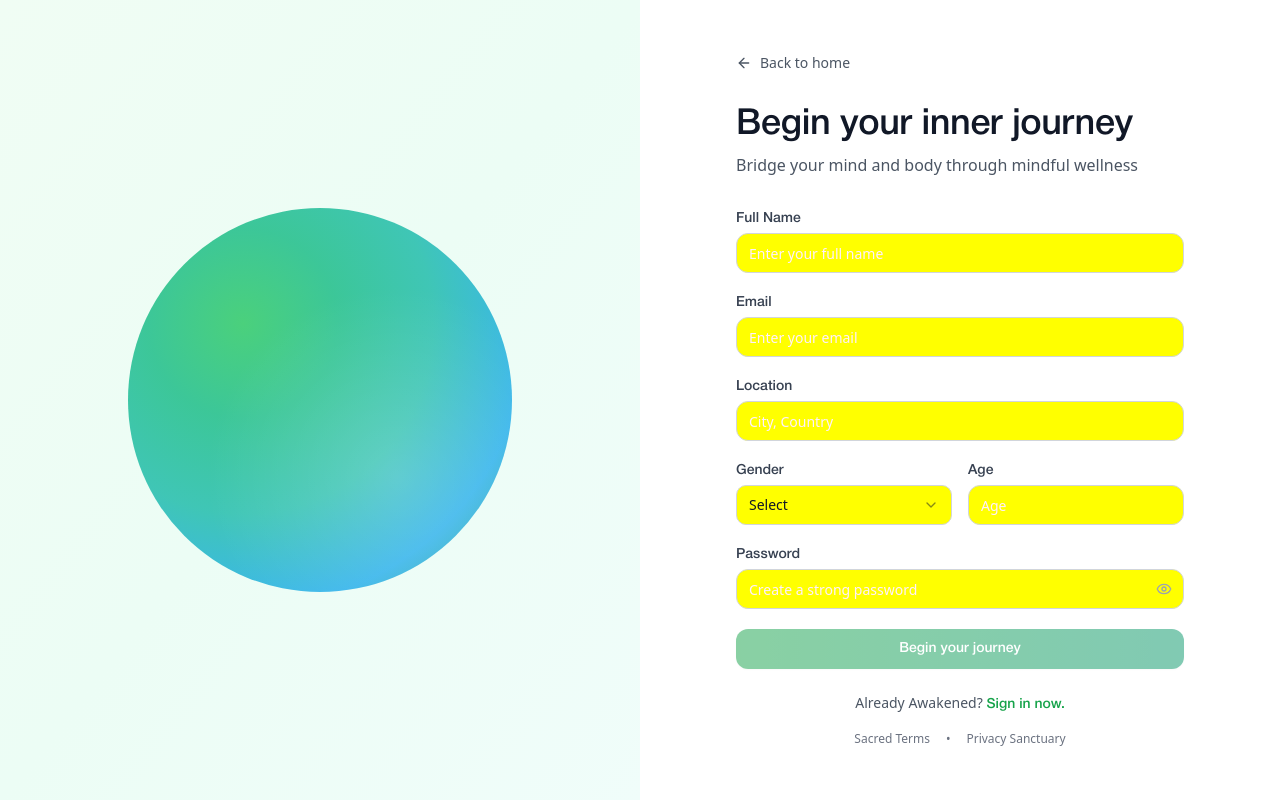
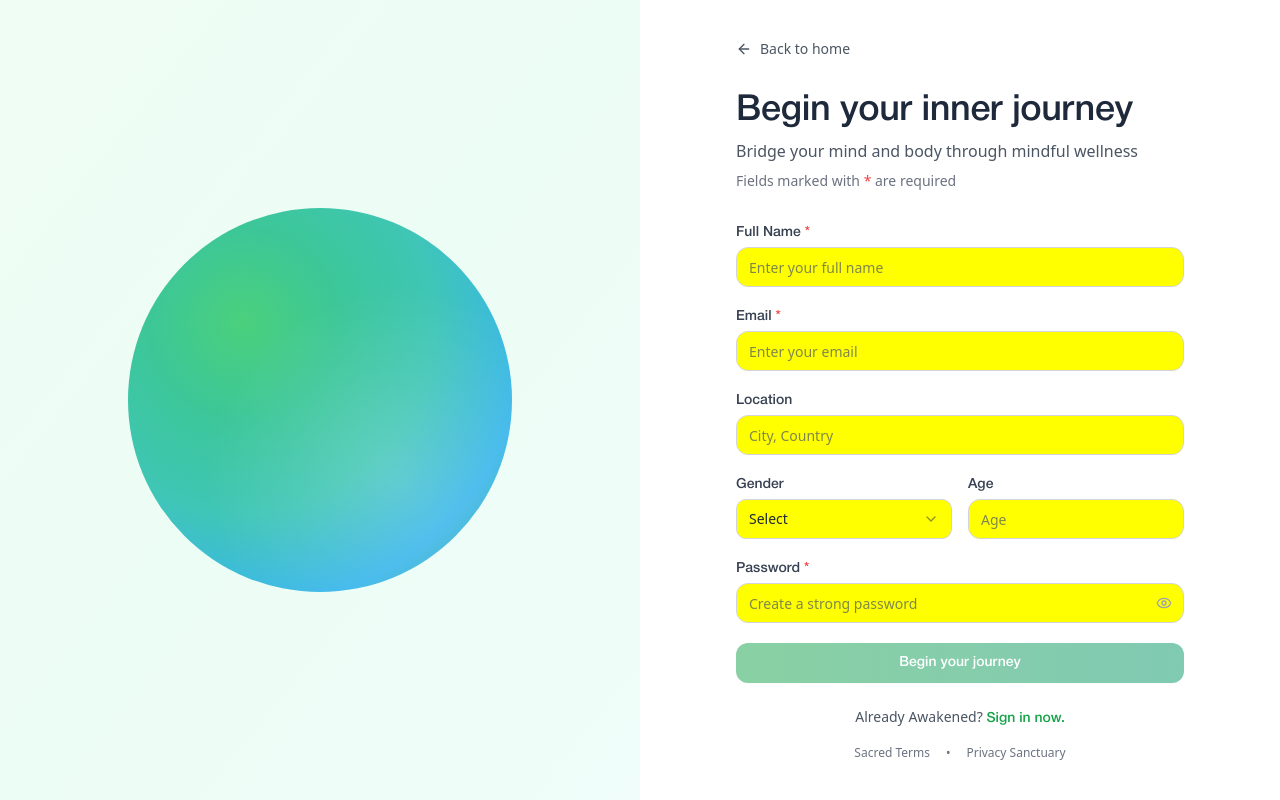
Before and after one commit to vtoolsid/somajournal, a Next.js app: page /auth/signup in a window 1280 px wide. Built offline with nearby package versions, Linux system fonts and the light colour scheme.

Commit message:
Updated sign up forms to include required page with asterisks.

```diff
--- a/app/auth/signup/page.tsx
+++ b/app/auth/signup/page.tsx
@@ -43,6 +43,12 @@ export default function SignUpPage() {
 
   const handleSubmit = async (e: React.FormEvent) => {
     e.preventDefault();
+
+    // Check required fields
+    if (!formData.name.trim() || !formData.email.trim() || !formData.password.trim()) {
+      return;
+    }
+
     if (!isPasswordValid) return;
 
     setIsLoading(true);
@@ -104,18 +110,21 @@ export default function SignUpPage() {
           <div className="mb-8">
             <Link
               href="/"
-              className="inline-flex items-center text-sm text-gray-600 hover:text-gray-900 mb-8 transition-colors"
+              className="inline-flex items-center text-sm text-gray-600 hover:text-slate-800 mb-8 transition-colors"
             >
               <ArrowLeft className="w-4 h-4 mr-2" />
               Back to home
             </Link>
 
 
-            <h1 className="text-4xl font-medium text-gray-900 mb-2">
+            <h1 className="text-4xl font-medium text-slate-800 mb-2">
               Begin your inner journey
             </h1>
             <p className="text-gray-600">
               Bridge your mind and body through mindful wellness
+            </p>
+            <p className="text-sm text-gray-500 mt-2">
+              Fields marked with <span className="text-red-500">*</span> are required
             </p>
           </div>
 
@@ -124,7 +133,7 @@ export default function SignUpPage() {
             {/* Full Name */}
             <div>
               <label htmlFor="name" className="block text-sm font-medium text-gray-700 mb-1">
-                Full Name
+                Full Name <span className="text-red-500">*</span>
               </label>
               <Input
                 id="name"
@@ -133,7 +142,7 @@ export default function SignUpPage() {
                 required
                 value={formData.name}
                 onChange={(e) => handleInputChange('name', e.target.value)}
-                className="w-full px-3 py-2 border border-gray-300 rounded-lg text-gray-900 placeholder-gray-500 focus:outline-none focus:ring-2 focus:ring-purple-500 focus:border-purple-500"
+                className="signup-input w-full px-3 py-2 border border-gray-300 rounded-lg text-slate-800 placeholder-gray-400 focus:outline-none focus:ring-2 focus:ring-green-500 focus:border-green-500"
                 placeholder="Enter your full name"
               />
             </div>
@@ -141,7 +150,7 @@ export default function SignUpPage() {
             {/* Email */}
             <div>
               <label htmlFor="email" className="block text-sm font-medium text-gray-700 mb-1">
-                Email
+                Email <span className="text-red-500">*</span>
               </label>
               <Input
                 id="email"
@@ -150,7 +159,7 @@ export default function SignUpPage() {
                 required
                 value={formData.email}
                 onChange={(e) => handleInputChange('email', e.target.value)}
-                className="w-full px-3 py-2 border border-gray-300 rounded-lg text-gray-900 placeholder-gray-500 focus:outline-none focus:ring-2 focus:ring-purple-500 focus:border-purple-500"
+                className="signup-input w-full px-3 py-2 border border-gray-300 rounded-lg text-slate-800 placeholder-gray-400 focus:outline-none focus:ring-2 focus:ring-green-500 focus:border-green-500"
                 placeholder="Enter your email"
               />
             </div>
@@ -167,7 +176,7 @@ export default function SignUpPage() {
                 required
                 value={formData.location}
                 onChange={(e) => handleInputChange('location', e.target.value)}
-                className="w-full px-3 py-2 border border-gray-300 rounded-lg text-gray-900 placeholder-gray-500 focus:outline-none focus:ring-2 focus:ring-purple-500 focus:border-purple-500"
+                className="signup-input w-full px-3 py-2 border border-gray-300 rounded-lg text-slate-800 placeholder-gray-400 focus:outline-none focus:ring-2 focus:ring-green-500 focus:border-green-500"
                 placeholder="City, Country"
               />
             </div>
@@ -179,14 +188,14 @@ export default function SignUpPage() {
                   Gender
                 </label>
                 <Select value={formData.gender} onValueChange={(value) => handleInputChange('gender', value)}>
-                  <SelectTrigger className="w-full border-gray-300 text-gray-900 focus:outline-none focus:ring-2 focus:ring-purple-500 focus:border-purple-500">
+                  <SelectTrigger className="w-full border-gray-300 text-slate-800 focus:outline-none focus:ring-2 focus:ring-green-500 focus:border-green-500">
                     <SelectValue placeholder="Select" />
                   </SelectTrigger>
                   <SelectContent className="bg-white border border-gray-200 shadow-lg">
-                    <SelectItem value="male" className="text-gray-900 hover:bg-gray-100 hover:text-gray-900 focus:bg-gray-100 focus:text-gray-900 data-[highlighted]:bg-gray-100 data-[highlighted]:text-gray-900 cursor-pointer">Male</SelectItem>
-                    <SelectItem value="female" className="text-gray-900 hover:bg-gray-100 hover:text-gray-900 focus:bg-gray-100 focus:text-gray-900 data-[highlighted]:bg-gray-100 data-[highlighted]:text-gray-900 cursor-pointer">Female</SelectItem>
-                    <SelectItem value="other" className="text-gray-900 hover:bg-gray-100 hover:text-gray-900 focus:bg-gray-100 focus:text-gray-900 data-[highlighted]:bg-gray-100 data-[highlighted]:text-gray-900 cursor-pointer">Other</SelectItem>
-                    <SelectItem value="prefer-not-to-disclose" className="text-gray-900 hover:bg-gray-100 hover:text-gray-900 focus:bg-gray-100 focus:text-gray-900 data-[highlighted]:bg-gray-100 data-[highlighted]:text-gray-900 cursor-pointer">Prefer not to disclose</SelectItem>
+                    <SelectItem value="male" className="text-slate-800 hover:bg-gray-100 hover:text-slate-800 focus:bg-gray-100 focus:text-slate-800 data-[highlighted]:bg-gray-100 data-[highlighted]:text-slate-800 cursor-pointer">Male</SelectItem>
+                    <SelectItem value="female" className="text-slate-800 hover:bg-gray-100 hover:text-slate-800 focus:bg-gray-100 focus:text-slate-800 data-[highlighted]:bg-gray-100 data-[highlighted]:text-slate-800 cursor-pointer">Female</SelectItem>
+                    <SelectItem value="other" className="text-slate-800 hover:bg-gray-100 hover:text-slate-800 focus:bg-gray-100 focus:text-slate-800 data-[highlighted]:bg-gray-100 data-[highlighted]:text-slate-800 cursor-pointer">Other</SelectItem>
+                    <SelectItem value="prefer-not-to-disclose" className="text-slate-800 hover:bg-gray-100 hover:text-slate-800 focus:bg-gray-100 focus:text-slate-800 data-[highlighted]:bg-gray-100 data-[highlighted]:text-slate-800 cursor-pointer">Prefer not to disclose</SelectItem>
                   </SelectContent>
                 </Select>
               </div>
@@ -201,10 +210,9 @@ export default function SignUpPage() {
                   type="number"
                   min="13"
                   max="120"
-                  required
                   value={formData.age}
                   onChange={(e) => handleInputChange('age', e.target.value)}
-                  className="w-full px-3 py-2 border border-gray-300 rounded-lg text-gray-900 placeholder-gray-500 focus:outline-none focus:ring-2 focus:ring-purple-500 focus:border-purple-500"
+                  className="signup-input w-full px-3 py-2 border border-gray-300 rounded-lg text-slate-800 placeholder-gray-400 focus:outline-none focus:ring-2 focus:ring-green-500 focus:border-green-500"
                   placeholder="Age"
                 />
               </div>
@@ -213,7 +221,7 @@ export default function SignUpPage() {
             {/* Password */}
             <div>
               <label htmlFor="password" className="block text-sm font-medium text-gray-700 mb-1">
-                Password
+                Password <span className="text-red-500">*</span>
               </label>
               <div className="relative">
                 <Input
@@ -223,7 +231,7 @@ export default function SignUpPage() {
                   required
                   value={formData.password}
                   onChange={(e) => handleInputChange('password', e.target.value)}
-                  className="w-full px-3 py-2 pr-10 border border-gray-300 rounded-lg text-gray-900 placeholder-gray-500 focus:outline-none focus:ring-2 focus:ring-purple-500 focus:border-purple-500"
+                  className="w-full px-3 py-2 pr-10 border border-gray-300 rounded-lg text-slate-800 placeholder-gray-400 focus:outline-none focus:ring-2 focus:ring-green-500 focus:border-green-500"
                   placeholder="Create a strong password"
                 />
                 <button
@@ -259,7 +267,7 @@ export default function SignUpPage() {
             {/* Submit Button */}
             <Button
               type="submit"
-              disabled={isLoading || !isPasswordValid || !formData.name || !formData.email || !formData.location || !formData.gender || !formData.age}
+              disabled={isLoading || !isPasswordValid || !formData.name.trim() || !formData.email.trim()}
               className="w-full py-3 px-4 bg-gradient-to-r from-green-600 to-emerald-600 hover:from-green-700 hover:to-emerald-700 text-white font-medium rounded-lg shadow-sm transition-all duration-200 disabled:opacity-50 disabled:cursor-not-allowed group"
             >
               {isLoading ? 'Creating account...' : 'Begin your journey'}
--- a/app/globals.css
+++ b/app/globals.css
@@ -110,6 +110,50 @@
 @layer base {
   * {
     @apply border-border;
+  }
+
+  /* Remove default browser focus outlines */
+  input:focus,
+  select:focus,
+  textarea:focus {
+    outline: none !important;
+  }
+
+  /* Remove browser autocomplete/autofill styling */
+  input:-webkit-autofill,
+  input:-webkit-autofill:hover,
+  input:-webkit-autofill:focus,
+  input:-webkit-autofill:active {
+    -webkit-box-shadow: 0 0 0 30px white inset !important;
+    -webkit-text-fill-color: rgba(71, 85, 105, 0.7) !important;
+    outline: none !important;
+    border: 1px solid #d1d5db !important;
+  }
+
+  input:-webkit-autofill:focus {
+    border: 1px solid #10b981 !important;
+    box-shadow: 0 0 0 2px #10b981 !important;
+  }
+
+  /* Ensure input text is visible but with reduced opacity */
+  input[type="text"],
+  input[type="email"],
+  input[type="password"],
+  input[type="number"],
+  .signup-input {
+    color: rgba(71, 85, 105, 0.7) !important;
+    -webkit-text-fill-color: rgba(71, 85, 105, 0.7) !important;
+  }
+
+  /* Fix any remaining text color issues */
+  input, textarea, select {
+    color: rgba(71, 85, 105, 0.7) !important;
+  }
+
+  /* Ensure placeholders are visible but lighter */
+  ::placeholder {
+    color: rgba(148, 163, 184, 0.6) !important;
+    opacity: 1 !important;
   }
 
   body {
```
